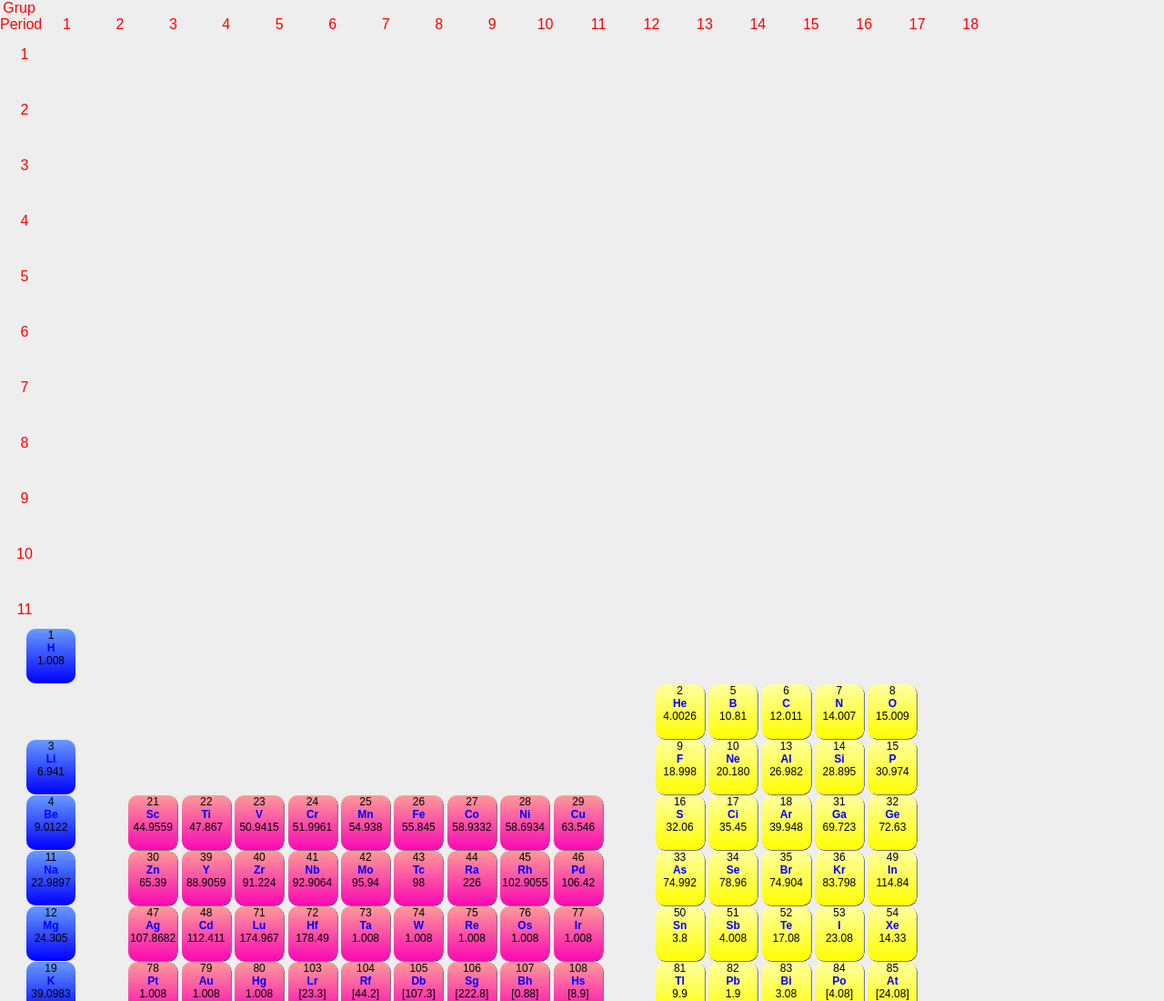
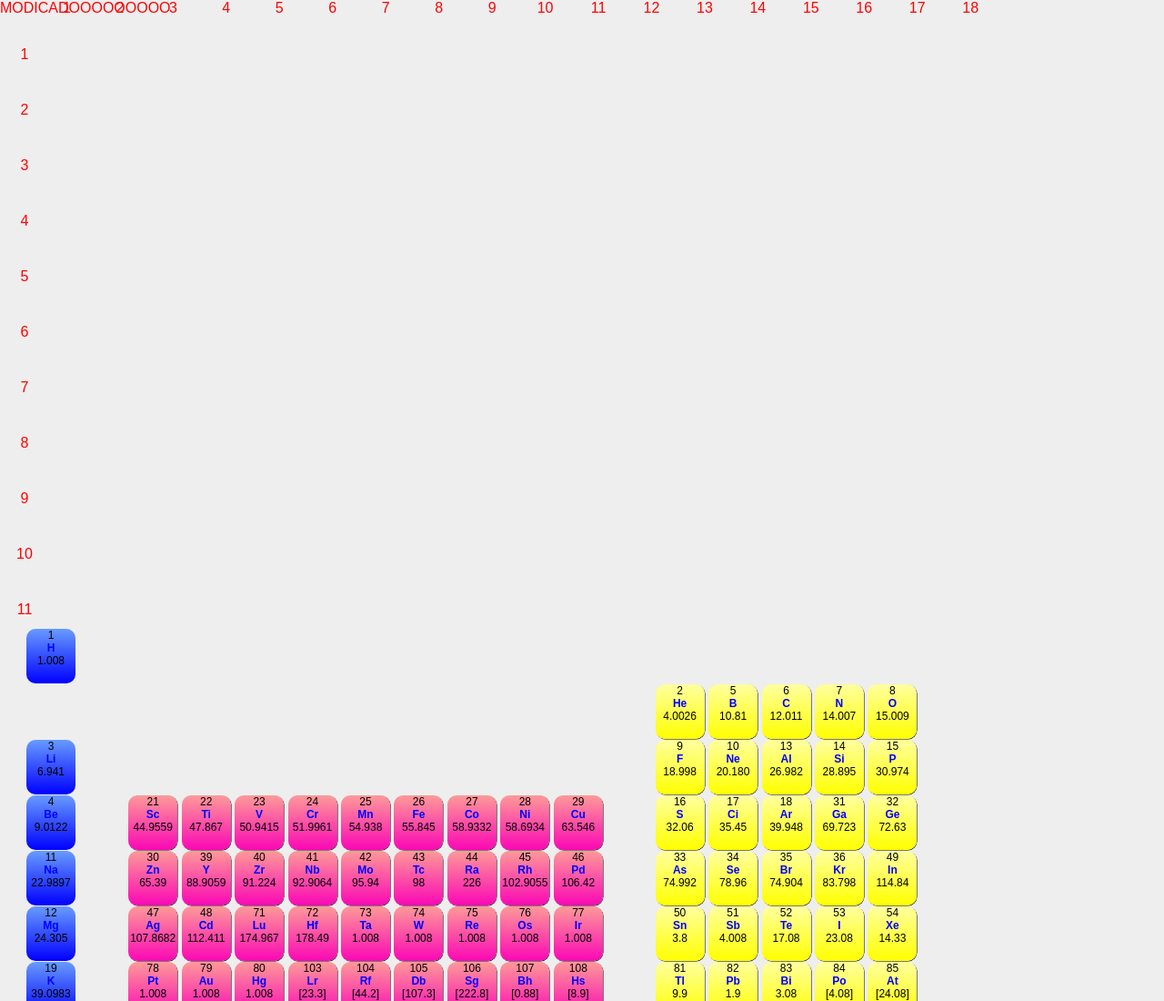
Before and after one commit to cristian-lillo-dev/tabla-periodica, a plain HTML site: page index.html in a window 1280 px wide. Shown: the top 1100 px of the page at 91% size. Drawn offline with Linux system fonts and the light colour scheme.

Commit message:
version 2

```diff
--- a/index.html
+++ b/index.html
@@ -12,7 +12,7 @@
 
 <body>
     <div id="header">
-        <div id="espacioa"> Grup Period</div>
+        <div id="espacioa"> MODICADOOOOOOOOO</div>
 
         <div>1</div>
         <div>2</div>
```
